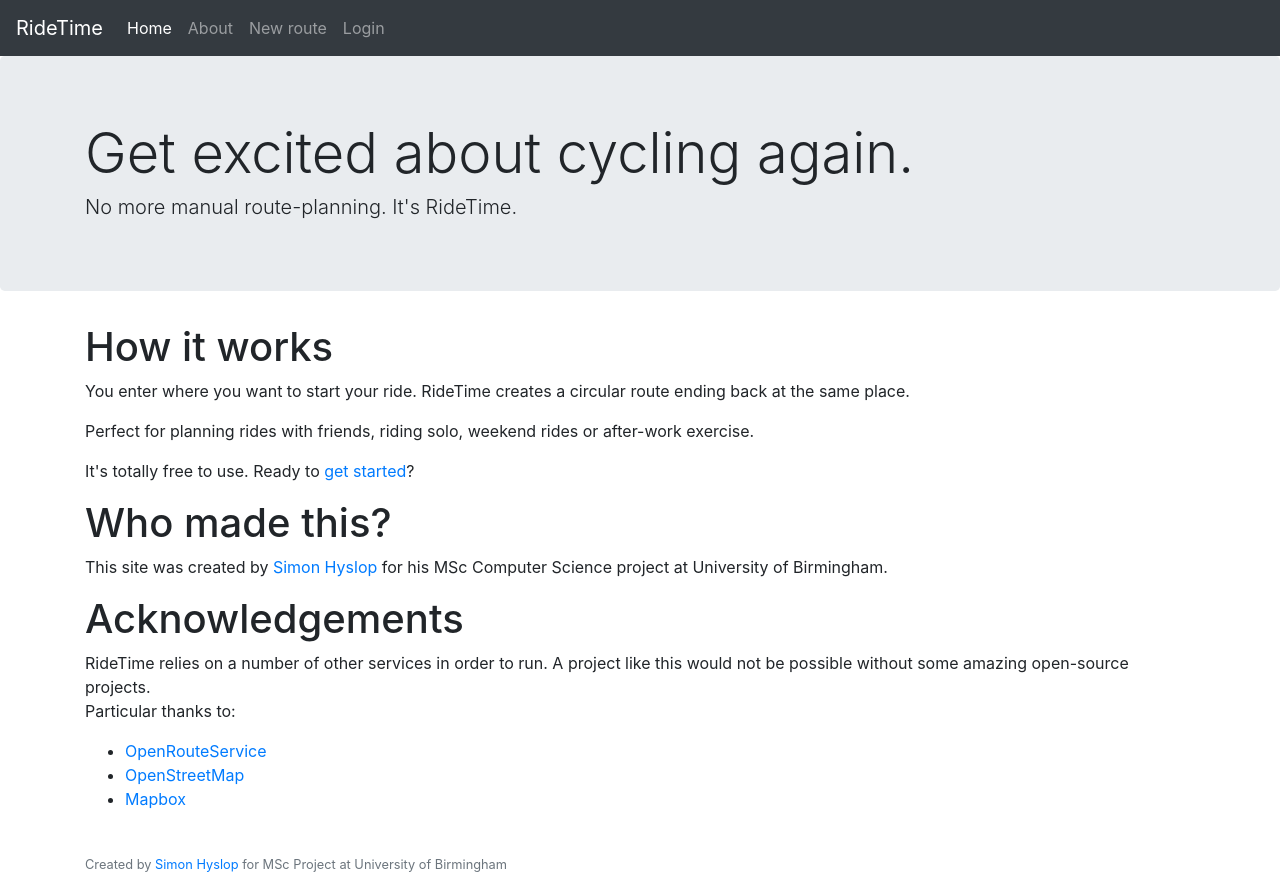
After one commit to simonhyslop/ridetime, a Flask app: page /about in a window 1280 px wide. The commit adds this page. Run offline with Flask 2, Linux system fonts and the light colour scheme; some libraries are stand-ins or nearby versions.

Commit message:
Improved circular routes and location search

```diff
--- a/app/routes.py
+++ b/app/routes.py
@@ -13,24 +13,39 @@ mapbox_key = Config.MAPBOX_KEY  # Read Mapbox key from config file
 
 @app.route('/', methods=['GET', 'POST'])
 @app.route('/index', methods=['GET', 'POST'])
-def index():
+def home():
     form = LocationSearch()
     if form.validate_on_submit():  # When user submits their location, look it up using ORS API
         result_found, coords, address = datafeeds.postcode_lookup(form.location.data)
         if result_found:  # If a matching location is found, move to next page
+            session['location_search'] = form.location.data
             session['start_coords'] = coords
-            flash("Location found: {}".format(address), 'info')
+            # flash("Location found: {}".format(address), 'info')
             return redirect('/location')
         else:  # If no location found, show an error
             flash("Location '{}' not found! Please try a different search.".format(form.location.data), 'danger')
 
-        # return redirect('/location?long={}&lat={}'.format(coords[0], coords[1]))
-
     return render_template('index.html', form=form)
 
 
-@app.route('/location')
+@app.route('/about')
+def about():
+    return render_template('about.html')
+
+
+@app.route('/location', methods=['GET', 'POST'])
 def set_prefs():
+    form = LocationSearch()
+    # form.location.data = session.get('location_search', '')
+
+    if form.validate_on_submit():  # When user submits their location, look it up using ORS API
+        result_found, coords, address = datafeeds.postcode_lookup(form.location.data)
+        if result_found:  # If a matching location is found, update page to new location
+            session['location_search'] = form.location.data
+            session['start_coords'] = coords
+        else:  # If no location found, show an error
+            flash("Location '{}' not found! Please try a different search.".format(form.location.data), 'danger')
+
     start_coords = session.get('start_coords')
 
     if not start_coords:  # Backup route in case no start coordinates are found
@@ -39,32 +54,36 @@ def set_prefs():
 
     # datafeeds.reverse_lookup(start_coords)
 
-    return render_template('location.html', title='New route', mapbox_key=mapbox_key, start=start_coords)
+    return render_template('location.html', title='New route', form=form, mapbox_key=mapbox_key, start=start_coords)
 
 
 @app.route('/route')
 def generate_route():
     # TODO: make this more defensive so that it can handle bad inputs
 
-    start_coords = tuple(session.get('start_coords'))
+    start_coords = session.get('start_coords')
 
-    if not start_coords:  # Backup route in case no start coordinates are found
+    # In case we reach this page without coordinates set, use default location of Uni Birmingham campus
+    if not start_coords:
         flash('Location not recognised! Default location has been set instead.', 'danger')
-        start_coords = -1.930556, 52.450556  # If no location provided, default to UoB
+        start_coords = [-1.930556, 52.450556]  # Coordinates for Uni Birmingham campus
 
-    dist = request.args.get('dist')
+    distance_requested = request.args.get('dist', '20')  # User requested distance (in km) for how far they want to cycle. Value defaults to 20 in case nothing is set.
 
-    distance, duration, decoded = routefinder.primitive_roundroute(start_coords, dist)
+    bbox, distance, duration, decoded = routefinder.ors_roundroute(start_coords, distance_requested)
     distance = round(distance/1000, 1)  # Convert distance to nearest 0.1 km
     duration = round(duration/60)  # Convert time to nearest minute
     route_coords = decoded['coordinates']
 
-    poi_search = datafeeds.pubfinder(decoded)
+    # poi_search = datafeeds.pubfinder(decoded)
 
-    num_pubs_found = len(poi_search.get('features'))
+    num_pubs_found = 0  # was: len(poi_search.get('features'))
 
-    return render_template('route.html', title='View route', mapbox_key=mapbox_key, start=start_coords,
-                           route=route_coords, distance=distance, duration=duration, num_pubs_found=num_pubs_found)
+    instructions = "Instructions coming soon!"
+
+    return render_template('route.html', title='View route', mapbox_key=mapbox_key, bbox=bbox, start=start_coords,
+                           route=route_coords, distance=distance, duration=duration, num_pubs_found=num_pubs_found,
+                           instructions=instructions)
 
 
 # Just used for testing, can likely delete
--- /dev/null
+++ b/app/templates/about.html
@@ -0,0 +1,34 @@
+{% extends 'base.html' %}
+
+{% block headline %}
+    {{ "Get excited about cycling again." }}
+{% endblock %}
+
+{% block subhead %}
+    {{ "No more manual route-planning. It's RideTime." }}
+{% endblock %}
+
+
+{% block content %}
+    <div class="container">
+
+    <h1>How it works</h1>
+        <p>You enter where you want to start your ride. RideTime creates a circular route ending back at the same place.</p>
+        <p>Perfect for planning rides with friends, riding solo, weekend rides or after-work exercise.</p>
+        <p>It's totally free to use. Ready to <a href="{{ url_for('set_prefs') }}">get started</a>?</p>
+
+    <h1>Who made this?</h1>
+        <p>This site was created by <a href="https://github.com/simonhyslop" target="_blank">Simon Hyslop</a> for his MSc Computer Science project at University of Birmingham.</p>
+
+    <h1>Acknowledgements</h1>
+        <p>RideTime relies on a number of other services in order to run.
+            A project like this would not be possible without some amazing open-source projects.<br>
+            Particular thanks to:</p>
+        <ul>
+            <li><a href="#" target="_blank">OpenRouteService</a></li>
+            <li><a href="#" target="_blank">OpenStreetMap</a></li>
+            <li><a href="#" target="_blank">Mapbox</a></li>
+        </ul>
+
+    </div>
+{% endblock %}
--- a/app/templates/base.html
+++ b/app/templates/base.html
@@ -16,6 +16,13 @@
     <script src="https://maxcdn.bootstrapcdn.com/bootstrap/4.5.0/js/bootstrap.min.js"></script>
     <script src='https://api.tiles.mapbox.com/mapbox-gl-js/v1.11.1/mapbox-gl.js'></script>
     <link href='https://api.tiles.mapbox.com/mapbox-gl-js/v1.11.1/mapbox-gl.css' rel='stylesheet' />
+
+    <style>
+        html {
+            scroll-behavior: smooth;
+        }
+    </style>
+
 </head>
 
 <nav class="navbar navbar-expand-lg navbar-dark bg-dark">
@@ -23,6 +30,9 @@
     <ul class="navbar-nav">
         <li class="nav-item active">
             <a class="nav-link" href="/">Home</a>
+        </li>
+        <li class="nav-item">
+            <a class="nav-link" href="{{ url_for('about') }}">About</a>
         </li>
         <li class="nav-item">
             <a class="nav-link" href="{{ url_for('set_prefs') }}">New route</a>
@@ -46,6 +56,7 @@
         Your browser does not support JavaScript, so <strong>some features of this site will not work</strong>!
         Find guidance on enabling it <a href="https://www.enable-javascript.com/">here</a>.
     </div>
+    <br>
 </noscript>
 
 {% with messages = get_flashed_messages(with_categories=true) %}
@@ -65,7 +76,7 @@
 <footer class="footer">
     <div class="container">
         <span class="text-muted"><small>
-            Created by <a href="https://github.com/simonhyslop"target="_blank">Simon Hyslop</a> for MSc Project at University of Birmingham
+            Created by <a href="https://github.com/simonhyslop" target="_blank">Simon Hyslop</a> for MSc Project at University of Birmingham
             </small></span>
     </div>
 </footer>
--- a/app/templates/login.html
+++ b/app/templates/login.html
@@ -1,11 +1,11 @@
 {% extends 'base.html' %}
 
 {% block headline %}
-    {{ "This is what a form looks like." }}
+    {{ "This is what a login form looks like." }}
 {% endblock %}
 
 {% block subhead %}
-    {{ "Hopefully it works..." }}
+    {{ "Don't get too excited though, it doesn't work yet." }}
 {% endblock %}
 
 
```
Also changed, not shown: app/routefinder.py (+27 -3 lines), app/templates/create.html (deleted, +0 -62 lines), app/templates/index.html (+28 -11 lines), app/templates/location.html (added, +69 -0 lines), app/templates/route.html (+13 -5 lines).
